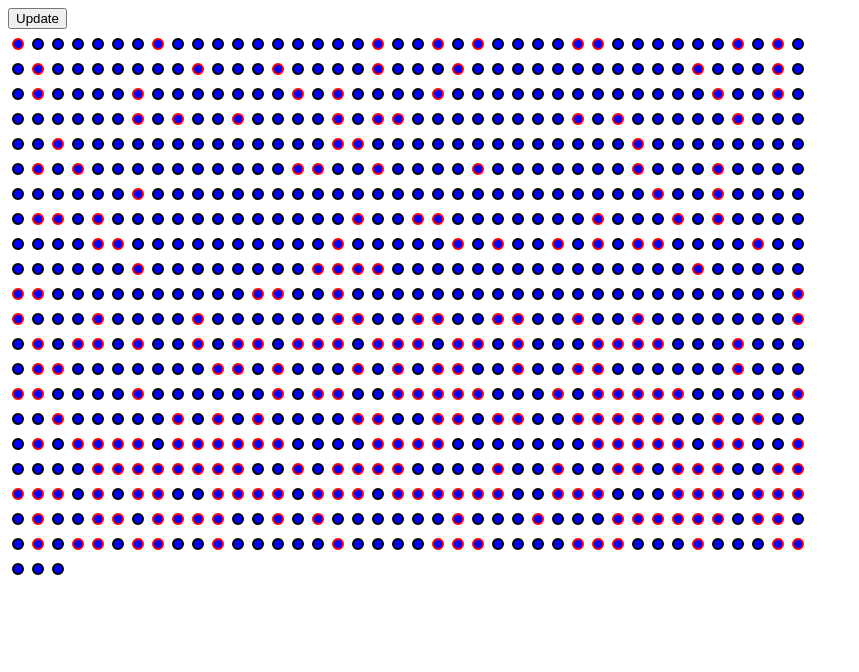
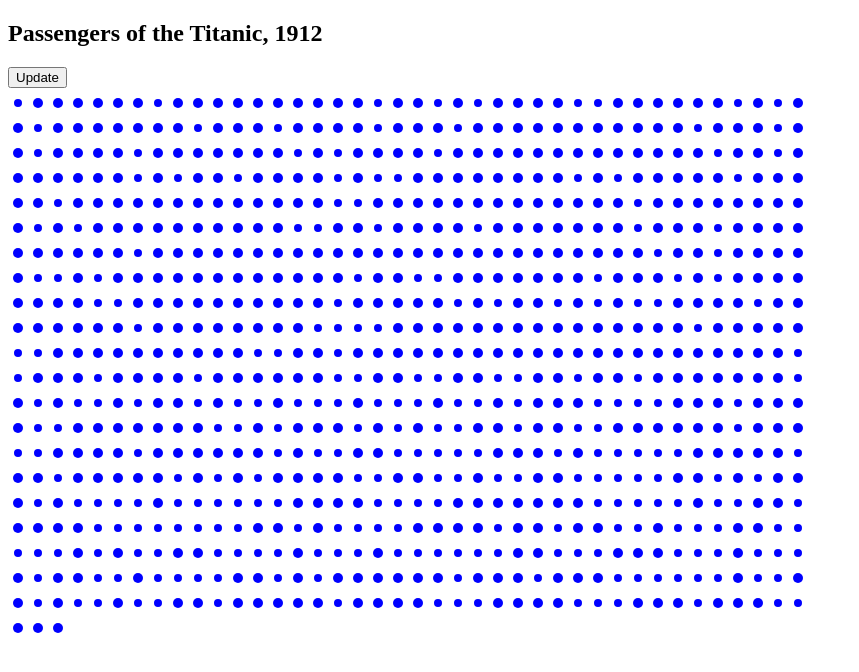
Before and after one commit to atao23/DopeTitanicViz, a plain HTML site: page index.html in a window 1280 px wide. Both pictures are taken after a click on the button "Update". Shown: the whole page, without its empty margins (0-859 px from the left). Drawn offline with nearby package versions, Linux system fonts and the light colour scheme.

Commit message:
added title, changed circle

```diff
--- a/index.html
+++ b/index.html
@@ -2,9 +2,11 @@
 <html lang="en">
 <head>
     <meta charset="UTF-8">
-    <title>Document</title>
+    <title>DopeTitanicViz</title>
 </head>
 <body>
+
+    <h2>Passengers of the Titanic, 1912</h2>
     <button id="hello">Update</button>
     <div id="chart"></div>
 
--- a/js/app.js
+++ b/js/app.js
@@ -48,9 +48,7 @@ function render(data, filter) {
         })
        .attr("stroke", function(d) {
            if (d.age < 18) {
-               return "red";
-           } else {
-               return "black";
+               return "white";
            }
        })
        .attr("stroke-width", 2)
@@ -79,9 +77,7 @@ function update() {
         })
        .attr("stroke", function(d) {
            if (d.age < 18) {
-               return "red";
-           } else {
-               return "black";
+               return "white";
            }
        })
        .attr("stroke-width", 2)
```
